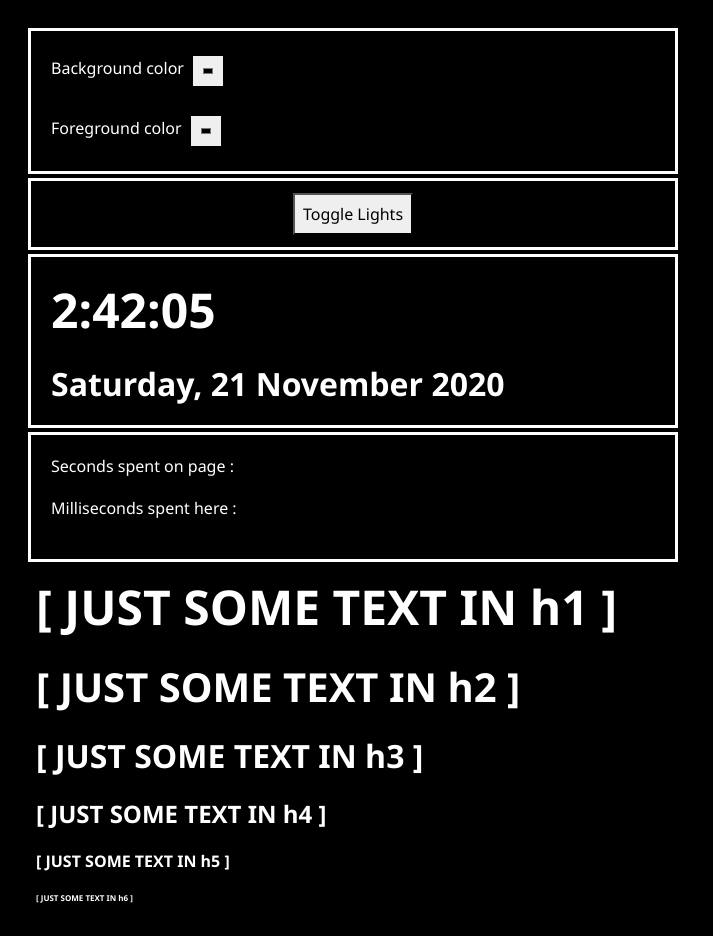
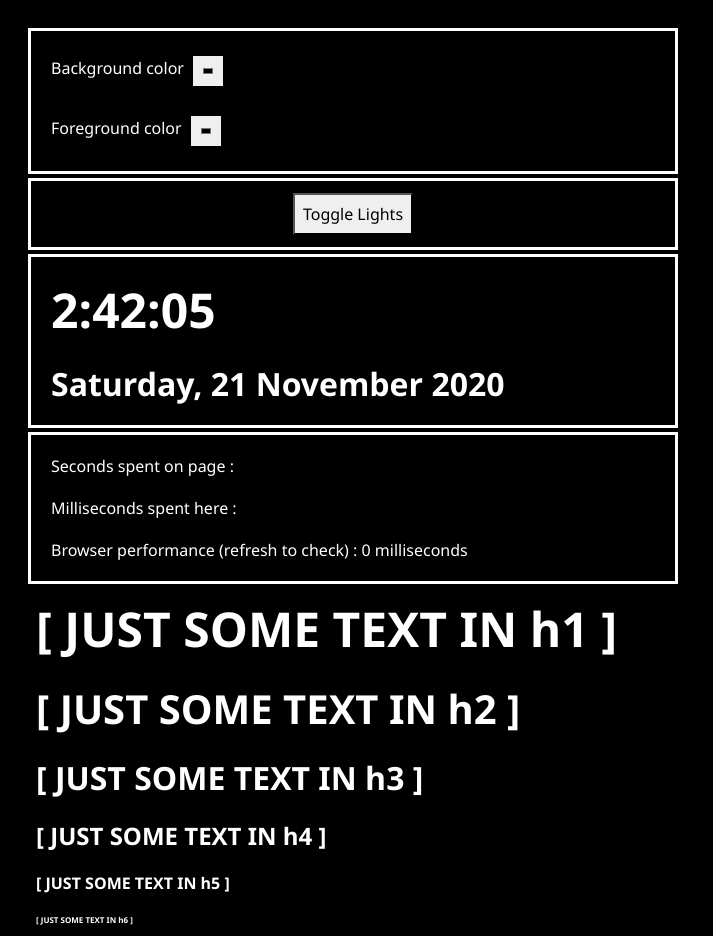
Before and after one commit to Tpk86/myIdleGameRepository, a plain HTML site: page index.html in a window 1280 px wide. Shown: the whole page, without its empty margins (0-713 px from the left). Drawn offline with Linux system fonts and the light colour scheme.

Commit message:
Update index.html

```diff
--- a/index.html
+++ b/index.html
@@ -63,6 +63,6 @@
 <script type="text/javascript" src="boilerplate.js" async></script>
 <script type="text/javascript" src="date.js" async></script>
 <script type="text/javascript" src="toggleLights.js" async></script>
-<script type="text/javascript" src="performance.js" async></script>
+<script type="text/javascript" src="pagePerformance.js" async></script>
 </body>
 </html>
```
